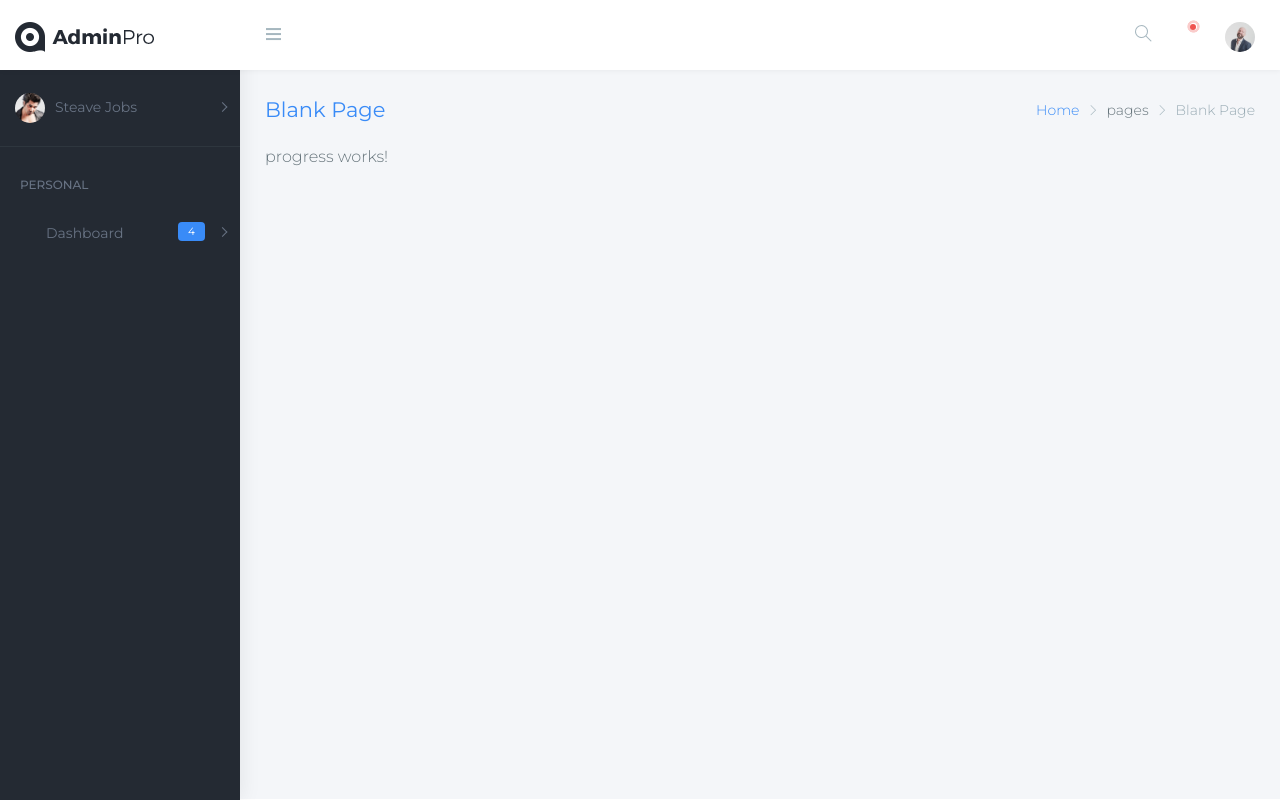
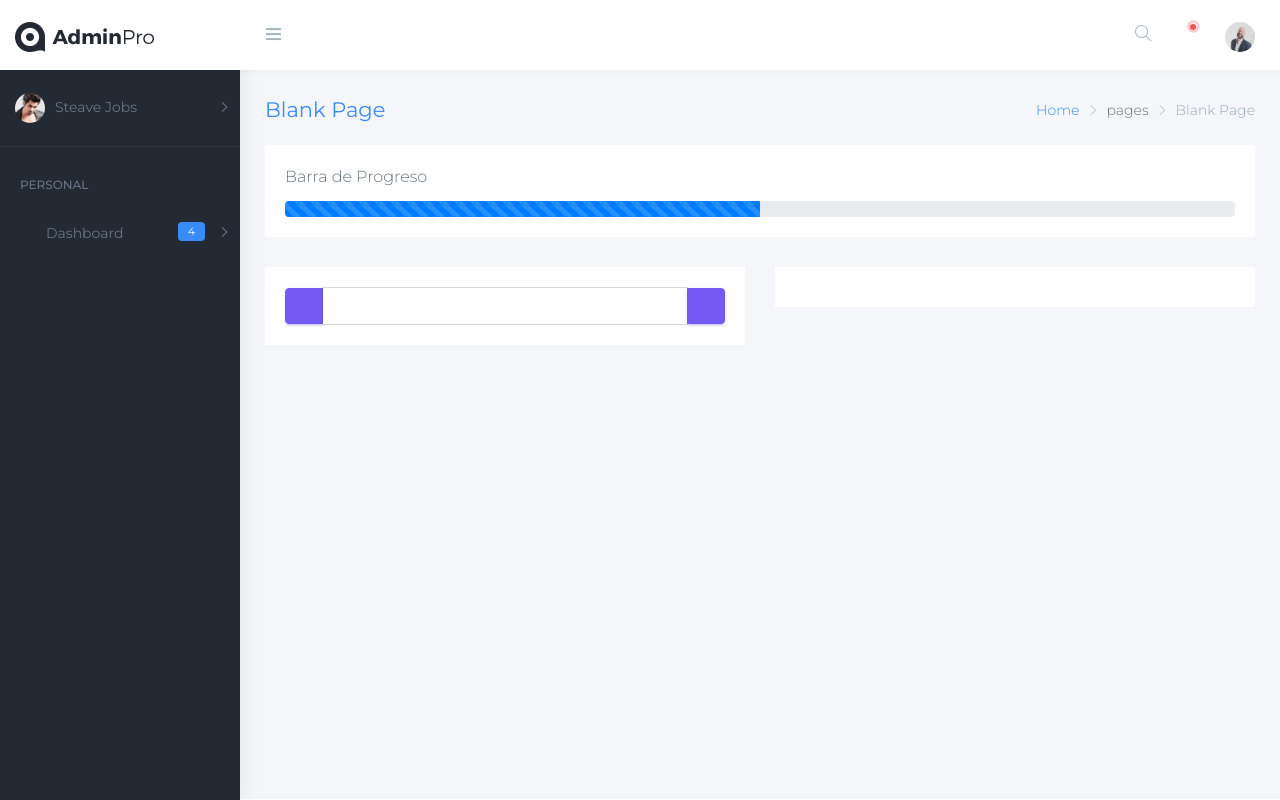
Before and after one commit to TeDyGuN/AdminPRO, an Angular app: page /#/progress in a window 1280 px wide. Built offline with nearby package versions, Linux system fonts and the light colour scheme; a web font is replaced by a local one.

Commit message:
ProgressBar

```diff
--- a/src/app/pages/progress/progress.component.html
+++ b/src/app/pages/progress/progress.component.html
@@ -1,3 +1,42 @@
-<p>
-  progress works!
-</p>
+<div class="row">
+    <div class="col-12">
+        <div class="card">
+            <div class="card-body">
+                <div class="card-title">
+                    Barra de Progreso
+                </div>
+                <div class="progress">
+                    <div class="progress-bar progress-bar-striped progress-bar-animated" role="progressbar" [attr.aria-valuewnow]="porcentaje" aria-valuemin="0" aria-valuemax="100" [style.width]="porcentaje +'%'"></div>
+                </div>
+            </div>
+        </div>
+    </div>
+</div>
+<div class="row">
+    <div class="col">
+        <div class="card">
+            <div class="card-body">
+                <div class="input-group">
+                    <span class="input-group-btn">
+                      <button class="btn btn-primary" (click)="menos(5)" type="button">
+                        <i class="mdi mdi-minus"></i>
+                      </button>
+                    </span>
+                    <input type="text" class="form-control">
+                    <span class="input-group-btn">
+                      <button class="btn btn-primary" type="button" (click)="mas(5)">
+                          <i class="mdi mdi-plus"></i>
+                      </button>
+                    </span>
+                </div>
+            </div>
+        </div>
+    </div>
+    <div class="col">
+        <div class="card">
+            <div class="card-body">
+
+            </div>
+        </div>
+    </div>
+</div>
--- a/src/app/pages/progress/progress.component.ts
+++ b/src/app/pages/progress/progress.component.ts
@@ -7,9 +7,15 @@ import { Component, OnInit } from '@angular/core';
 })
 export class ProgressComponent implements OnInit {
 
+  porcentaje: number = 50;
   constructor() { }
 
   ngOnInit() {
   }
-
+  mas( valor ) {
+    this.porcentaje = this.porcentaje + valor;
+  }
+  menos( valor ) {
+    this.porcentaje = this.porcentaje - valor;
+  }
 }
--- a/tslint.json
+++ b/tslint.json
@@ -61,7 +61,7 @@
     "no-empty-interface": true,
     "no-eval": true,
     "no-inferrable-types": [
-      true,
+      false,
       "ignore-params"
     ],
     "no-misused-new": true,
```
